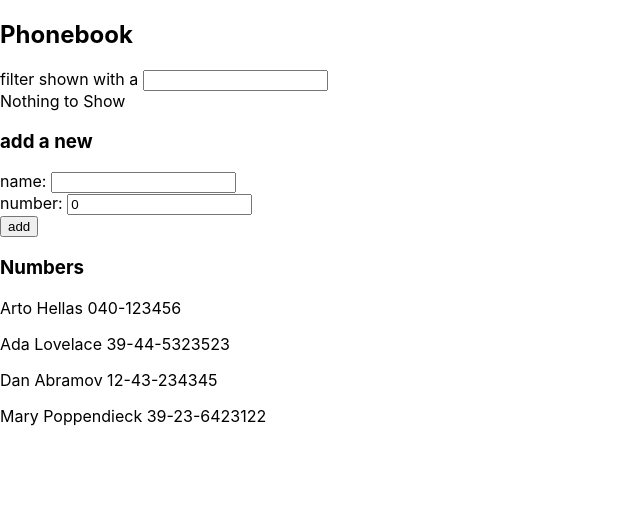
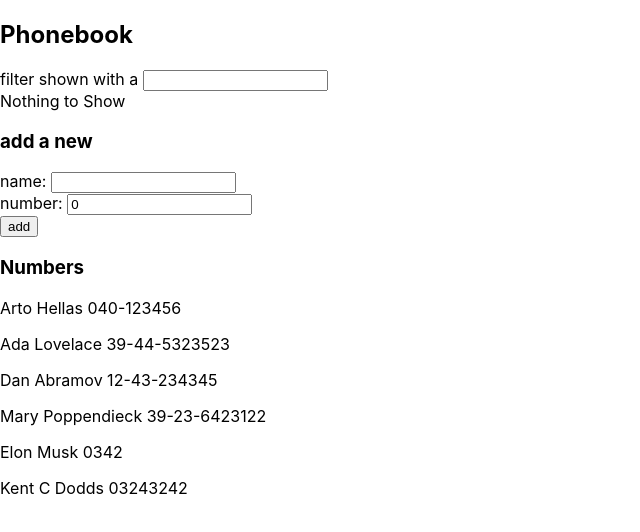
Before and after one commit to ashutosh-mishra4/fullstackopen, a React (Create React App) app in the folder part2/phonebook/: page / in a window 1280 px wide. Shown: the top 532 px of the page, without its empty margins (0-640 px from the left). Built offline with nearby package versions, Linux system fonts and the light colour scheme; data requests are answered from the project's data file.

Commit message:
ex 2.16 and 2.17 done

```diff
--- a/part2/phonebook/db.json
+++ b/part2/phonebook/db.json
@@ -1,5 +1,5 @@
 {
-    "persons":[
+  "persons": [
     {
       "name": "Arto Hellas",
       "number": "040-123456",
@@ -19,6 +19,16 @@
       "name": "Mary Poppendieck",
       "number": "39-23-6423122",
       "id": 4
+    },
+    {
+      "name": "Elon Musk",
+      "number": "0342",
+      "id": 5
+    },
+    {
+      "name": "Kent C Dodds",
+      "number": "03243242",
+      "id": 6
     }
   ]
 }
--- a/part2/phonebook/package.json
+++ b/part2/phonebook/package.json
@@ -16,7 +16,8 @@
     "start": "react-scripts start",
     "build": "react-scripts build",
     "test": "react-scripts test",
-    "eject": "react-scripts eject"
+    "eject": "react-scripts eject",
+    "server": "json-server -p3001 --watch db.json"
   },
   "eslintConfig": {
     "extends": [
@@ -35,5 +36,8 @@
       "last 1 firefox version",
       "last 1 safari version"
     ]
+  },
+  "devDependencies": {
+    "json-server": "^0.17.0"
   }
 }
--- a/part2/phonebook/src/App.js
+++ b/part2/phonebook/src/App.js
@@ -2,7 +2,7 @@ import { useState, useEffect } from "react";
 import Filter from "./components/Filter";
 import PersonForm from "./components/PersonForm";
 import Persons from "./components/Persons";
-import axios from "axios";
+import contactService from './services/contact'
 
 const App = () => {
   const [persons, setPersons] = useState([]);
@@ -12,10 +12,8 @@ const App = () => {
   const [showSearch, setShowSearch] = useState(false);
 
   useEffect(() => {
-    axios
-      .get('http://localhost:3001/persons')
-      .then(response => {setPersons(response.data)})
-
+    contactService.getAll()
+      .then(persons => {setPersons(persons)})
   }, [])
 
   const handleName = (event) => {
@@ -32,17 +30,22 @@ const App = () => {
     event.preventDefault();
   };
 
+  const newContactObject = { name: newName, number: newNumber }
+
+  // alert if name is already added otherwise add the contact
   const addNameToPersons = () => {
     if (persons.some((person) => person.name === newName)) {
       alert(`${newName} is already added to phonebook`);
     } else {
-      setPersons([...persons, { name: newName, number: newNumber }]);
+      // setPersons([...persons, { name: newName, number: newNumber }]);
+      contactService
+        .create(newContactObject)
+        .then(returnedPersons => setPersons(persons.concat(returnedPersons)))
     }
   };
 
   const handleSearch = (event) => {
     setSearch(event.target.value);
-    console.log(search);
     if (persons.some((person) => person.name === search)) {
       setShowSearch((value) => !value);
     }
--- /dev/null
+++ b/part2/phonebook/src/services/contact.js
@@ -0,0 +1,14 @@
+import axios from "axios";
+const baseURL = "http://localhost:3001/persons"
+
+const getAll = () => {
+    const request = axios.get(baseURL)
+    return request.then(response => response.data)
+}
+
+const create = newContactObject => {
+    const request = axios.post(baseURL, newContactObject)
+    return request.then(response => response.data)
+}
+
+export default { getAll, create }
```
Also changed, not shown: 1 other file (tests, documents, lock files or other folders). Lines whose indentation alone changed are shown as unchanged.
